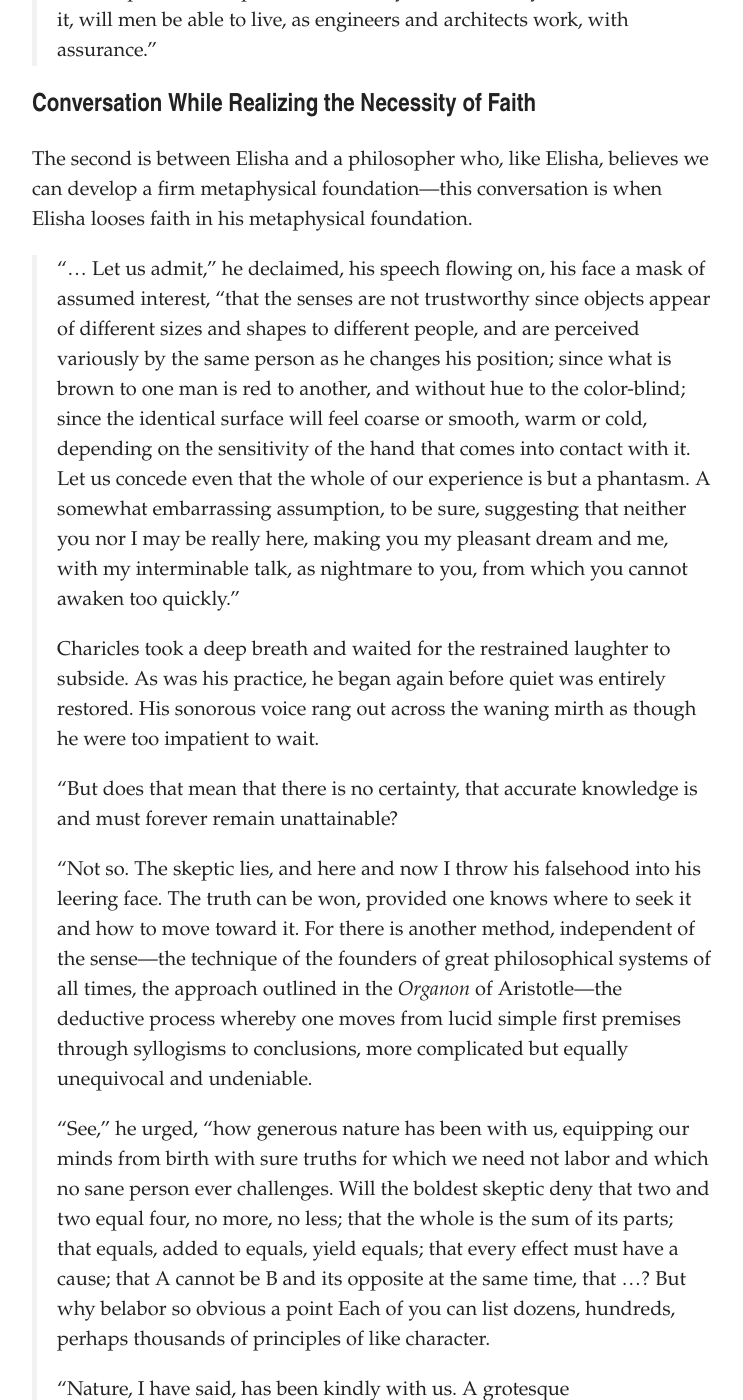
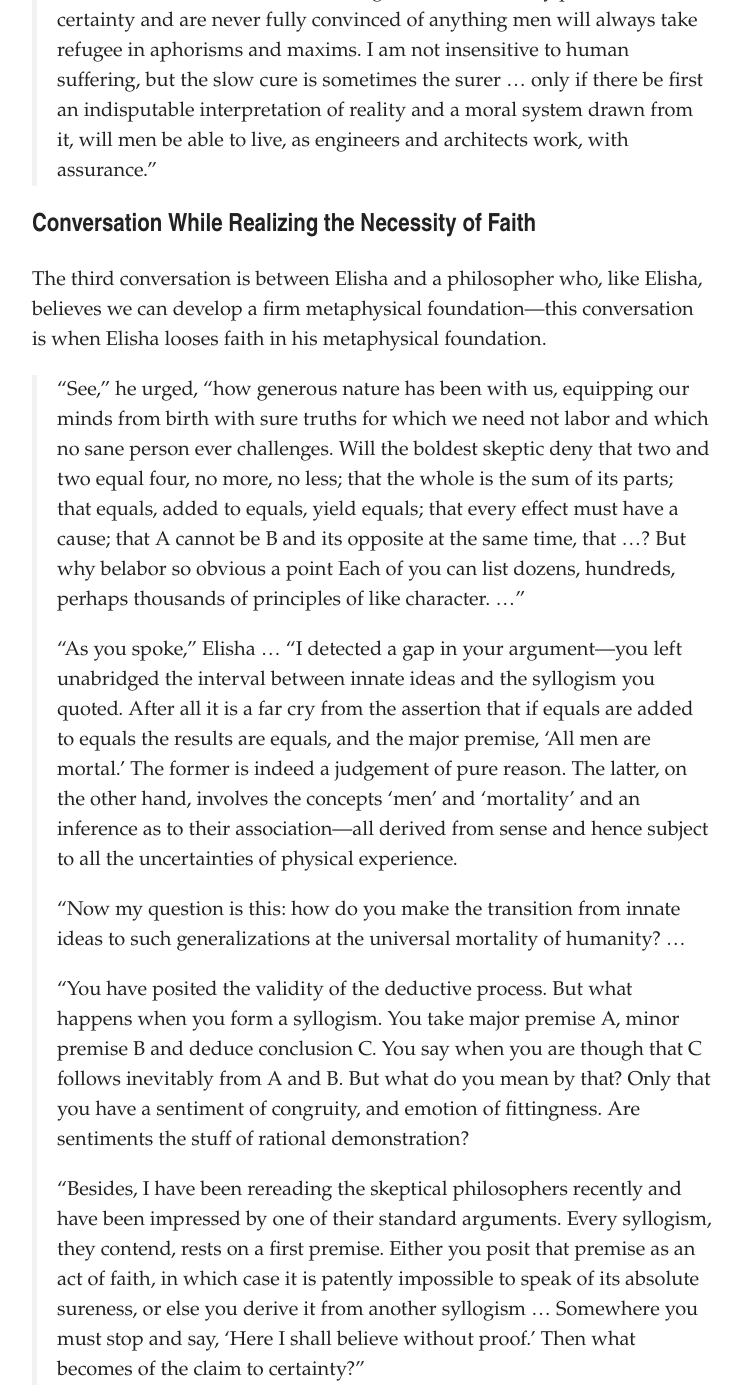
Before and after one commit to artsandmetaphysics/goodlifeodyssey, a Jekyll site: the page built from _essays/as-a-driven-leaf.md, in a window 1280 px wide and 1400 px high, scrolled down 7586 px. Shown: the whole window, without its empty margins (268-1011 px from the left). Built offline with Jekyll 4.4.1, drawn with Linux system fonts in a browser that asks for light colours; some of the changed text lies outside the part shown.

Commit message:
Finish adding/pruning quotes

```diff
--- a/_essays/as-a-driven-leaf.md
+++ b/_essays/as-a-driven-leaf.md
@@ -107,9 +107,9 @@ The second essay is between Elisha and Demonax---a philosopher who has decided t
 >
 > "… I have studied all the major metaphysical systems with care and found not a single issue which they have demonstrated absolutely.  To make matters worse, there is not one conclusion on which they agree."
 
-Elisha thinks that reason is sufficient, while Demonax has realized what Akiba realized, which is that we can not find a firm foundation for our beliefs.
+Demonax's derision towards "high-flown schemes of reality" is likely a reference to Aristotle's *Organon*, which divided reality into ten categories: substance, quantity, quality, relation, place, time, situation, condition, action, and passion.
 
-Demonax's derision towards "high-flown schemes of reality" is likely a reference to Aristotle's *Organon*, which divided reality into ten categories: substance, quantity, quality, relation, place, time, situation, condition, action, and passion.
+Demonax, like Akiba, does can not think we can find a certain foundation for our ethics.  Unlike Akiba, who puts his faith in Judaism, Demonax thinks ethics only needs "reasonable belief in God and a fairly consistent picture of the universe and man's role in it."  But how do we know man's role within the universe?  Assuming there is a God, does it care how we act?  And even if it does, how should we act?  Perhaps Demonax views ethics as the emperical science of making men happier.
 
 > "But after all," Elisha objected, "there is just as little agreement in the realm of practical principle [applied ethics] as in that of theory [metaphysics].  Your own argument can be turned against you …"
 >
@@ -119,62 +119,28 @@ Demonax's derision towards "high-flown schemes of reality" is likely a reference
 
 ## Conversation While Realizing the Necessity of Faith
 
-The second is between Elisha and a philosopher who, like Elisha, believes we can develop a firm metaphysical foundation---this conversation is when Elisha looses faith in his metaphysical foundation.
+The third conversation is between Elisha and a philosopher who, like Elisha, believes we can develop a firm metaphysical foundation---this conversation is when Elisha looses faith in his metaphysical foundation.
 
-> "… Let us admit," he declaimed, his speech flowing on, his face a mask of assumed interest, "that the senses are not trustworthy since objects appear of different sizes and shapes to different people, and are perceived variously by the same person as he changes his position; since what is brown to one man is red to another, and without hue to the color-blind; since the identical surface will feel coarse or smooth, warm or cold, depending on the sensitivity of the hand that comes into contact with it.  Let us concede even that the whole of our experience is but a phantasm.  A somewhat embarrassing assumption, to be sure, suggesting that neither you nor I may be really here, making you my pleasant dream and me, with my interminable talk, as nightmare to you, from which you cannot awaken too quickly."
+> "See," he urged, "how generous nature has been with us, equipping our minds from birth with sure truths for which we need not labor and which no sane person ever challenges.  Will the boldest skeptic deny that two and two equal four, no more, no less; that the whole is the sum of its parts; that equals, added to equals, yield equals; that every effect must have a cause; that A cannot be B and its opposite at the same time, that …?  But why belabor so obvious a point  Each of you can list dozens, hundreds, perhaps thousands of principles of like character. …"
 >
-> Charicles took a deep breath and waited for the restrained laughter to subside.  As was his practice, he began again before quiet was entirely restored.  His sonorous voice rang out across the waning mirth as though he were too impatient to wait.
+> "As you spoke," Elisha … "I detected a gap in your argument---you left unabridged the interval between innate ideas and the syllogism you quoted.  After all it is a far cry from the assertion that if equals are added to equals the results are equals, and the major premise, 'All men are mortal.'  The former is indeed a judgement of pure reason.  The latter, on the other hand, involves the concepts 'men' and 'mortality' and an inference as to their association---all derived from sense and hence subject to all the uncertainties of physical experience.
 >
-> "But does that mean that there is no certainty, that accurate knowledge is and must forever remain unattainable?
+> "Now my question is this: how do you make the transition from innate ideas to such generalizations at the universal mortality of humanity? …
 >
-> "Not so.  The skeptic lies, and here and now I throw his falsehood into his leering face.  The truth can be won, provided one knows where to seek it and how to move toward it.  For there is another method, independent of the sense---the technique of the founders of great philosophical systems of all times, the approach outlined in the *Organon* of Aristotle---the deductive process whereby one moves from lucid simple first premises through syllogisms to conclusions, more complicated but equally unequivocal and undeniable.
+> "You have posited the validity of the deductive process.  But what happens when you form a syllogism.  You take major premise A, minor premise B and deduce conclusion C.  You say when you are though that C follows inevitably from A and B.  But what do you mean by that?  Only that you have a sentiment of congruity, and emotion of fittingness.  Are sentiments the stuff of rational demonstration?
 >
-> "See," he urged, "how generous nature has been with us, equipping our minds from birth with sure truths for which we need not labor and which no sane person ever challenges.  Will the boldest skeptic deny that two and two equal four, no more, no less; that the whole is the sum of its parts; that equals, added to equals, yield equals; that every effect must have a cause; that A cannot be B and its opposite at the same time, that …?  But why belabor so obvious a point  Each of you can list dozens, hundreds, perhaps thousands of principles of like character.
->
-> "Nature, I have said, has been kindly with us.  A grotesque understatement.  More than generous, she has been munificent.  For, in addition to innate verities of the type I have just described, she has furnished us with the instruments of logic whereby we may through our own efforts derive from her original gift limitless treasures of larger richeness.
->
-> "Can there be any conclusion but one to the sequence:
->
-> > "All men are mortal;
-> >
-> > "Socrates is a man;
-> >
-> > "Therefore Socrates is mortal?
->
-> "Yet, deep within you, there is, I know , an unspoken question.  If their truth may be attained, you ask how comes it that after generations it does not lie full-blown in our hands.  Ah, my friends, let us knot, in our disappointment, exaggerate.  There are realms where certainty is ours already--areas of mathematics, physics, and even of metaphysics where old insistent riddles have been solved for all time.  And as for the remaining areas of human interest, there too, we are not without hope, provided always that we posses a triad of virtues---caution, probity and patience---caution in our selection of first premises, probity in the deductions from the them, and, greatest of the three, patience.  It is for lack of this last that the most colossal blunders have been made in the past.  Too often have men, despising in their wishful impetuosity slow, safe plodding, overleaped all that intervened in a direct flight to their destination---only to find that they had arrived not at truth but illusion.
->
-> "It is, men of Antioch, of the part of wisdom to learn, but not to be discouraged, by experience.  Let us then restrain our eager hearts, discipline our restless minds and we shall together penetrate ever further the frontiers of the doubtful and the unintelligible.
->
-> "Patience, my friends, an someday we, and if not we, our children or our children's children will yet be able to say in response to the choices, intellectual and moral, forced on mankind by an inscrutable destiny, 'At last, I know.  After weary travail, I have come to understand.' "
->
-> The closing words were attended by a birth of applause.  Charicles bowed gracefully and awaited questions.  But no one raised a hand.  After a moment he turned with relief to the bench before which he had spoken and picked up his robe and his long ivory-headed staff.  At the signal, the audience rose, breaking into conversation.
->
-> In a few minutes, the garden emptied.  One man only remained behind, the white-haired man with a ravaged face whom Charicles had observed in the last row.  He worked his way forward, slowly as though lost in thought.
->
-> "My name is Elisha," he said abstractedly when he was face to face with the lecturer, "and may I congratulate you on your presentation, especially since I subscribe to it so completely?  In a sense, you have stated my own case."
->
-> "Thank you," Charicles smiled his appreciation.
->
-> "But," Elisha went on, "I should like to ask you a question."
->
-> "By all means," Charicles murmured, feigning interest.
->
-> "As you spoke," Elisha continued, quite unaware of the interruption, "Detected a gap in your argument---you left unabridged the interval between innate ideas and the syllogism you quoted.  After all it is a far cry from the assertion that if equals are added to equals the results are equals, and the major premise, 'All men are mortal.'  The former is indeed a judgement of pure reason.  The latter, on the other hand, involves the concepts 'men' and 'mortality' and an inference as to their association---all derived from sense and hence subject to all the uncertainties of physical experience.
->
-> "Now my question is this: how do you make the transition from innate ideas to such generalizations at the universal mortality of humanity?  It is just that that has been holding me up in a piece of work of my own, a book…
->
-> "What's more," he pressed on as unexpectedly he envisaged a possibility that had never occurred to him before, "even if I concede that a chain of reasoning can be strung over the abyss, there are still unresolved difficulties that have just suggested themselves to me.
->
-> "You have posited the validity of the deductive process.  But what happens when you forma  syllogism.  You take major premise A, minor premise B and deduce conclusion C.  You say when you are though that C follows inevitably from A and B.  But what do you mean by that?  Only that you have a sentiment of congruity, and emotion of fittingness.  Are sentiments the stuff of rational demonstration?
->
-> "Besides, I have been rereading the skeptical philosophers recently and have been impressed by one of their standard arguments.  Every syllogism, they contend, rests on a first premise.  Either you posit that premise as
+> "Besides, I have been rereading the skeptical philosophers recently and have been impressed by one of their standard arguments.  Every syllogism, they contend, rests on a first premise.  Either you posit that premise as an act of faith, in which case it is patently impossible to speak of its absolute sureness, or else you derive it from another syllogism … Somewhere you must stop and say, 'Here I shall believe without proof.'  Then what becomes of the claim to certainty?"
 
 Euclidean geometry is useful because it is a good model of physical space.  This utility made Elisha believe that it gives us certain knowledge of reality.  But its certainty is only as good as universe's geometry is not Euclidean.  Thus, the certainty Elisha found in Euclid is isolated from reality because we don't know whether its axioms describe reality.  This is the case for all mathematical knowledge.
 
 Thus, although the logical derivations in Euclid are a valid approach (if you assume the laws of logic are correct), they are only useful if you have sound axioms.  And finding absolutely certain axioms for metaphysical or ethical derivations is not possible.
 
-## Converation After Co
+## Conversation After Recognizing the Necessity of Faith
 
 The final conversation is between Elisha and Meir, his favorite student, many years later.
 
+> "… neither reality outside man, nor feeling within him, is altogether logical.  There will then always be in the crucible of thought a residue of the irrational never to be resolved into lucidity … man's mind is too frail, too inadequate an instrument to achieve certainty.
+
+> "For all truth rests ultimately on some act of faith, geometry on axioms, the sciences on the assumptions of the objective existence and orderliness of the world of nature.  In every realm one must lay down postulates or he shall have nothing at all.  So with morality and religion.  Faith and reason are not antagonists.  On the contrary, salvation is through the commingling of the two, the former to establish first premises, the latter to purify them of confusion and to draw the fullness of their implications.  It is not certainty which one acquires so, only plausibility, but that is the best we can hope for."
+
 ## Conclusion
```
